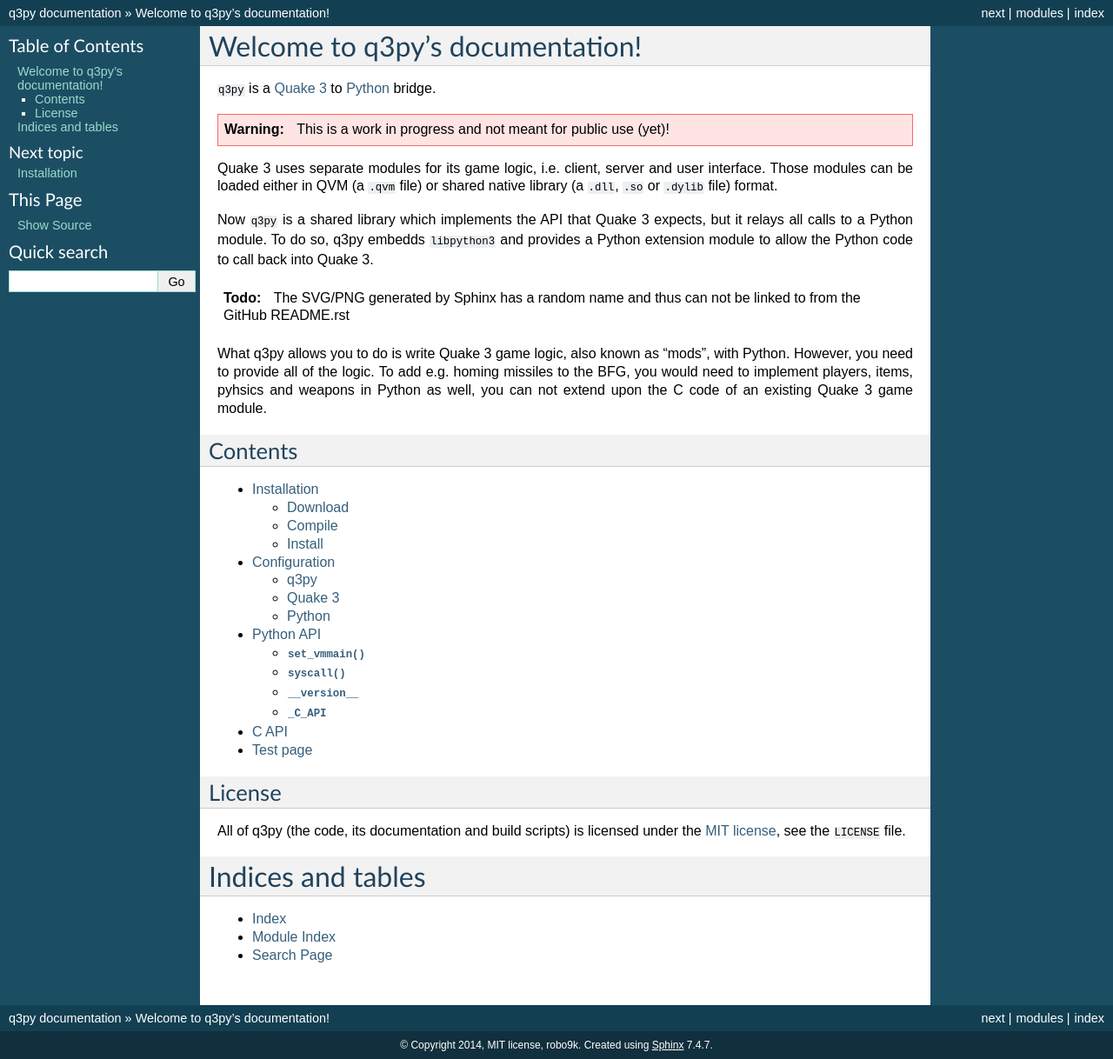
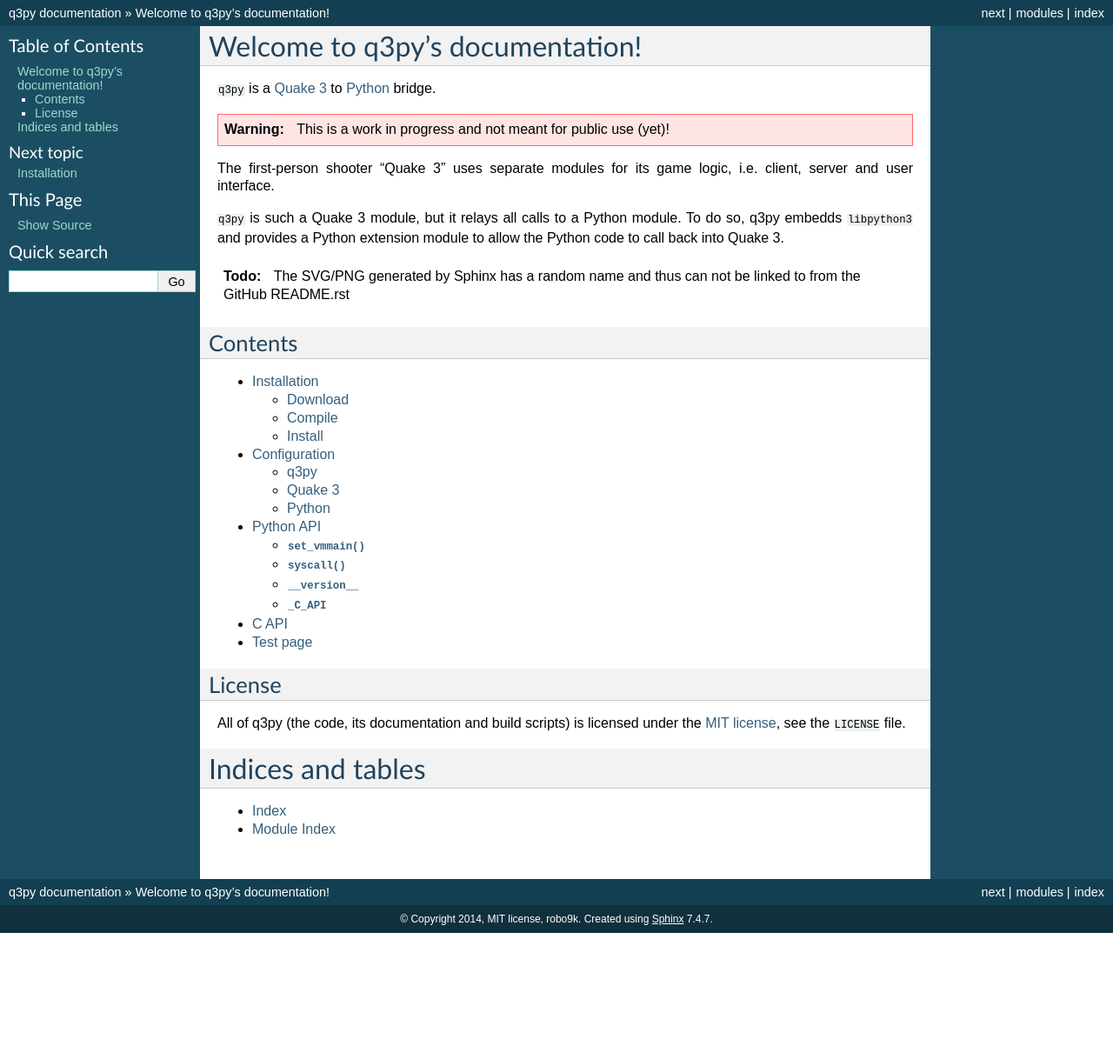
Before and after one commit to robo9k/q3py, a Sphinx documentation site: the page built from doc/index.rst, in a window 1280 px wide. Shown: the whole page at 87% size. Built offline with Sphinx 7.4.7, drawn with Linux system fonts in a browser that asks for light colours; after the commit the page ends 1073 px from its top, so only the background shows below that.

Commit message:
Trim down doc index
Technical details shall be put into their own pages.

```diff
--- a/doc/index.rst
+++ b/doc/index.rst
@@ -6,18 +6,17 @@
 Welcome to q3py's documentation!
 ================================
 
-``q3py`` is a `Quake 3 <https://en.wikipedia.org/wiki/Quake_III_Arena>`_ to `Python <https://www.python.org/about/>`_ bridge.
+``q3py`` is a `Quake 3 <https://en.wikipedia.org/wiki/Quake_III_Arena>`_
+to `Python <https://www.python.org/about/>`_ bridge.
 
 .. warning::
     This is a work in progress and not meant for public use (yet)!
 
-Quake 3 uses separate modules for its game logic, i.e. client,
-server and user interface.
-Those modules can be loaded either in QVM (a ``.qvm`` file) or
-shared native library (a ``.dll``, ``.so`` or ``.dylib`` file) format.
+The first-person shooter "Quake 3" uses separate modules for its game
+logic, i.e. client, server and user interface.
 
-Now ``q3py`` is a shared library which implements the API that Quake 3
-expects, but it relays all calls to a Python module.
+``q3py`` is such a Quake 3 module, but it relays all calls to a Python
+module.
 To do so, q3py embedds ``libpython3`` and provides a Python extension
 module to allow the Python code to call back into Quake 3.
 
@@ -26,13 +25,6 @@
 .. todo::
     The SVG/PNG generated by Sphinx has a random name and thus can not
     be linked to from the GitHub README.rst
-
-What q3py allows you to do is write Quake 3 game logic, also known
-as "mods", with Python.
-However, you need to provide all of the logic. To add e.g. homing missiles
-to the BFG, you would need to implement players, items, pyhsics and
-weapons in Python as well, you can not extend upon the C code  of an
-existing Quake 3 game module.
 
 
 Contents
@@ -61,4 +53,3 @@
 
 * :ref:`genindex`
 * :ref:`modindex`
-* :ref:`search`
```
